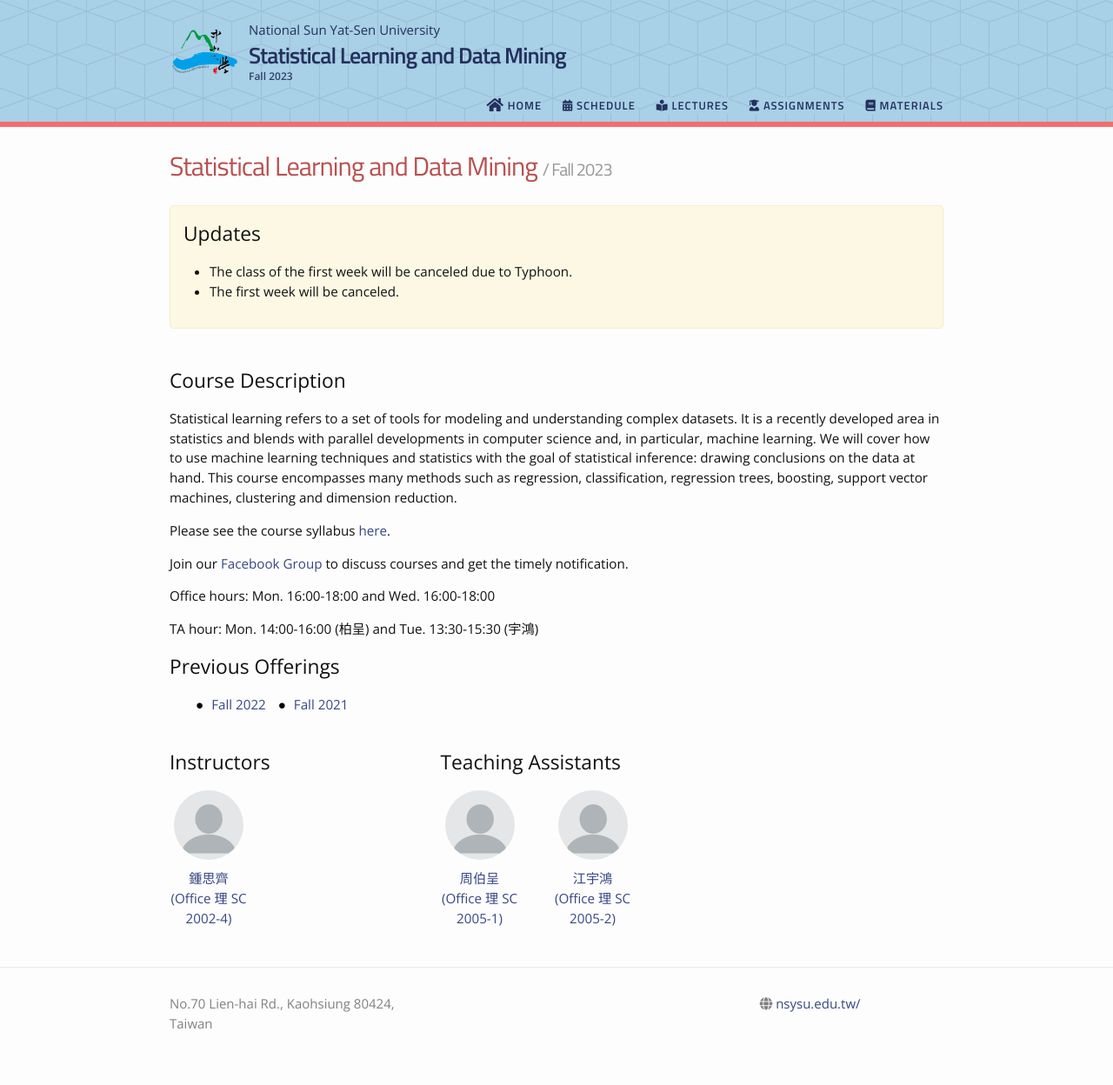
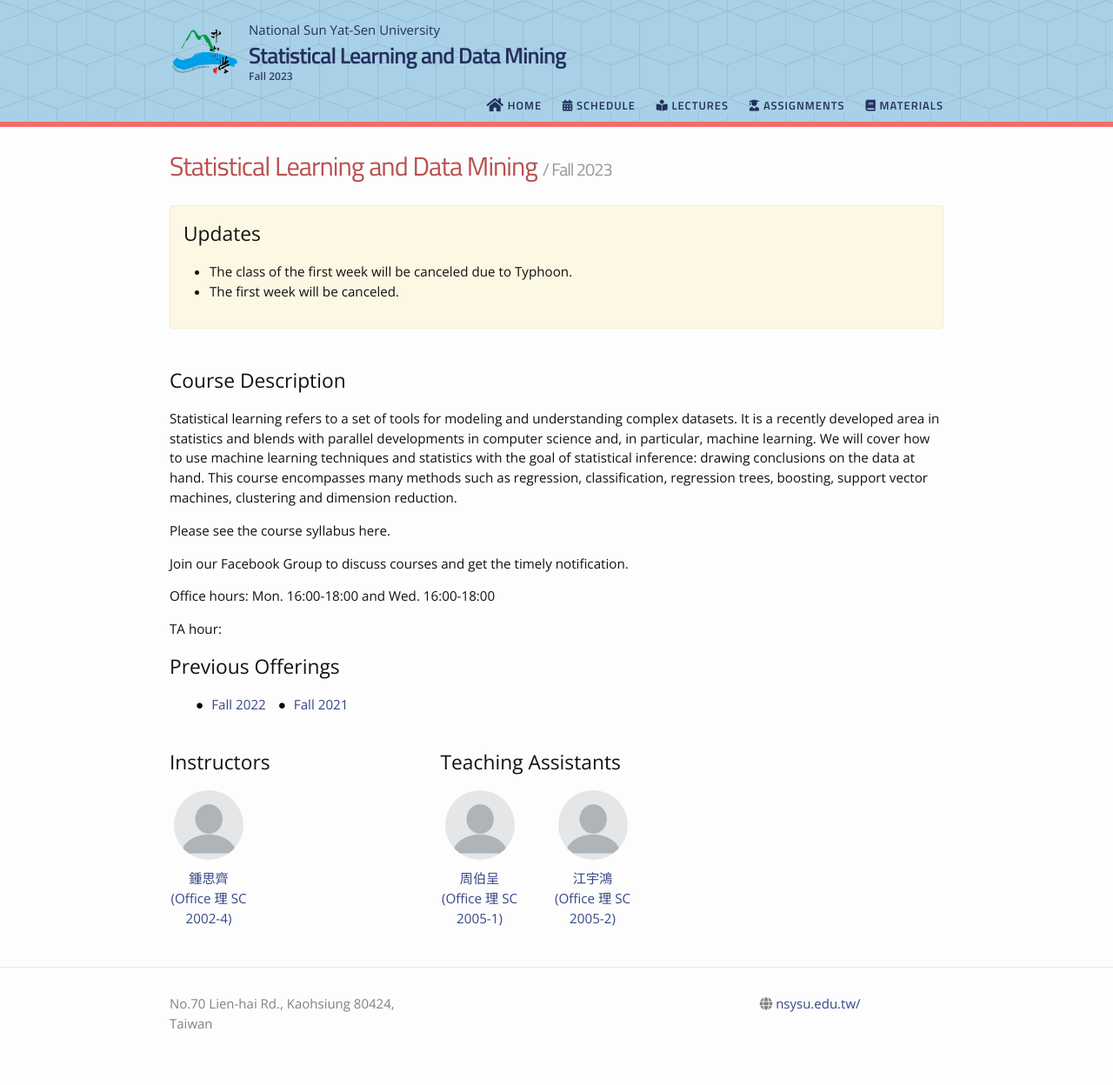
Before and after one commit to phonchi/nsysu-math524, a Jekyll site: the page built from index.md, in a window 1280 px wide. Shown: the whole page at 87% size. Built offline with Jekyll 4.4.1, drawn with Linux system fonts in a browser that asks for light colours; nearby versions of some CDN libraries.

Commit message:
Update index.md

```diff
--- a/index.md
+++ b/index.md
@@ -2,10 +2,10 @@
 layout: home
 ---
 
-Please see the course syllabus [here](/nsysu-math524/static_files/presentations/course_outline.pdf).
+Please see the course syllabus here.
 
-Join our [Facebook Group](https://www.facebook.com/groups/258247083661961) to discuss courses and get the timely notification.
+Join our Facebook Group to discuss courses and get the timely notification.
 
 Office hours: Mon. 16:00-18:00 and Wed. 16:00-18:00
 
-TA hour: Mon. 14:00-16:00 (柏呈) and Tue. 13:30-15:30 (宇鴻)
+TA hour:
```
